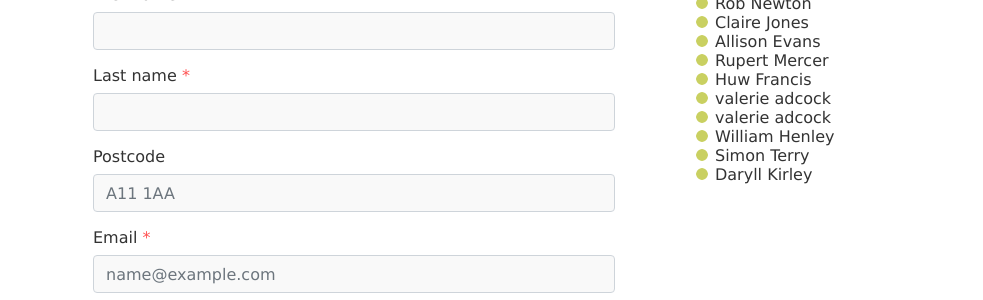
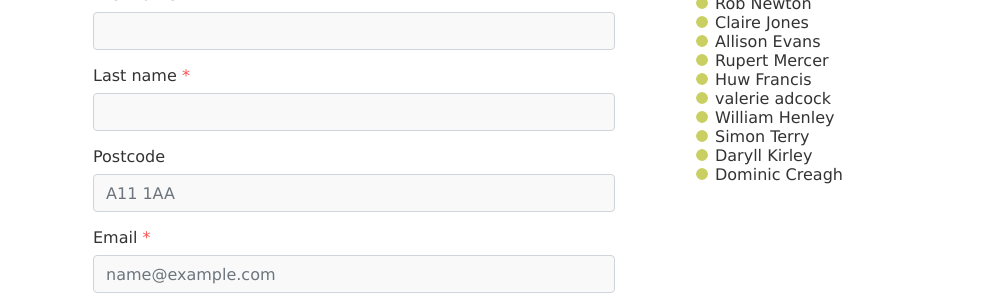
Before and after one commit to winchestercyclingcharter/winchestercyclingcharter.github.io, a Jekyll site: the page built from ind-page.md, in a window 1280 px wide. Shown: the part 601-901 px from the top of the page, without its empty margins (148-1131 px from the left). Built offline with Jekyll 4.4.1, drawn with Linux system fonts in a browser that asks for light colours; nearby versions of some CDN libraries.

Commit message:
Update people.yml

```diff
--- a/_data/people.yml
+++ b/_data/people.yml
@@ -522,4 +522,3 @@
 - { lastname: Sargent, firstname: Rich, dt: 20210708-102436-388784 }
 - { lastname: Baker, firstname: Gideon, dt: 20210717-155216-370464 }
 - { lastname: Hughes, firstname: Kirsty, dt: 20210716-090313-217255 }
-- { lastname: adcock, firstname: valerie, dt: 20210705-102641-421053 }
```
